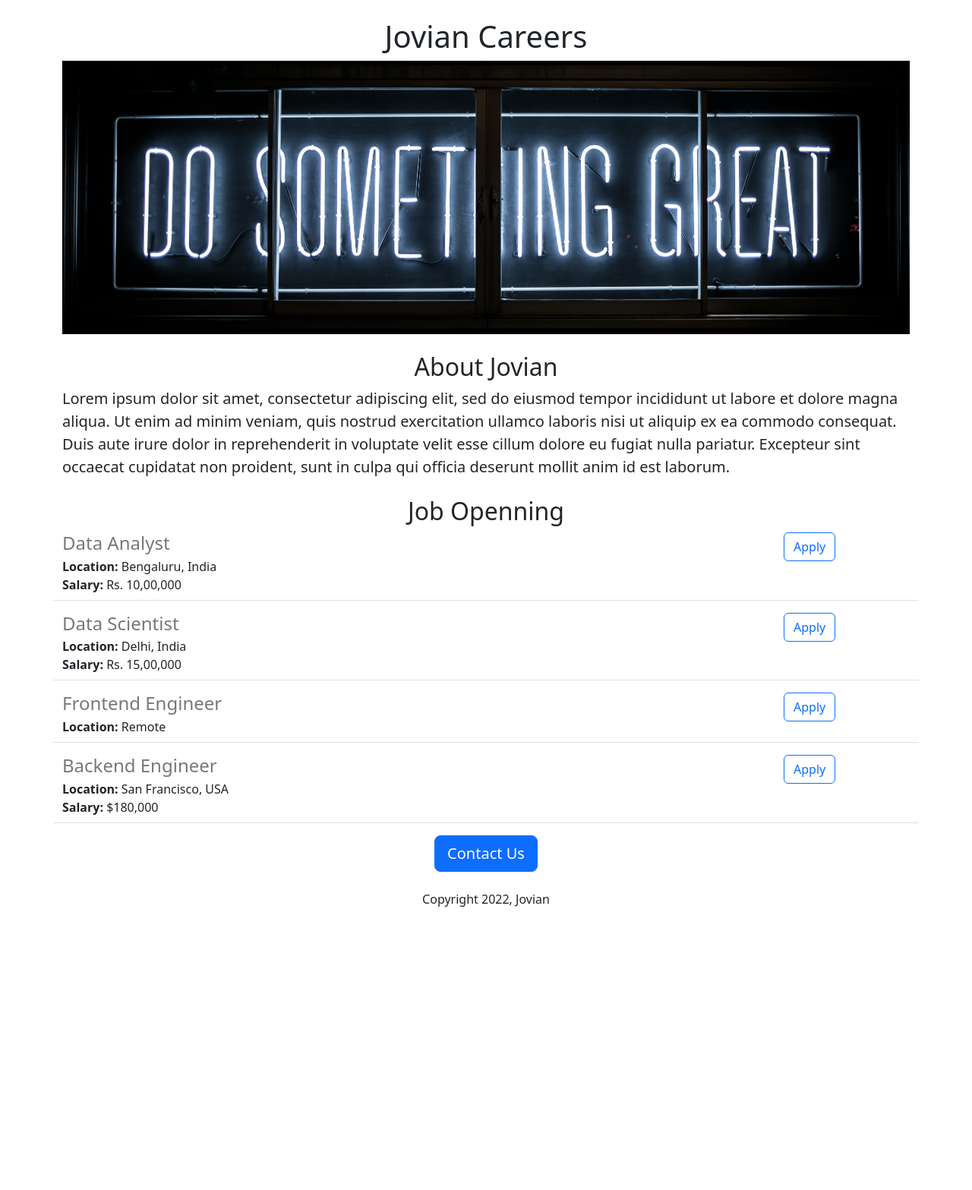
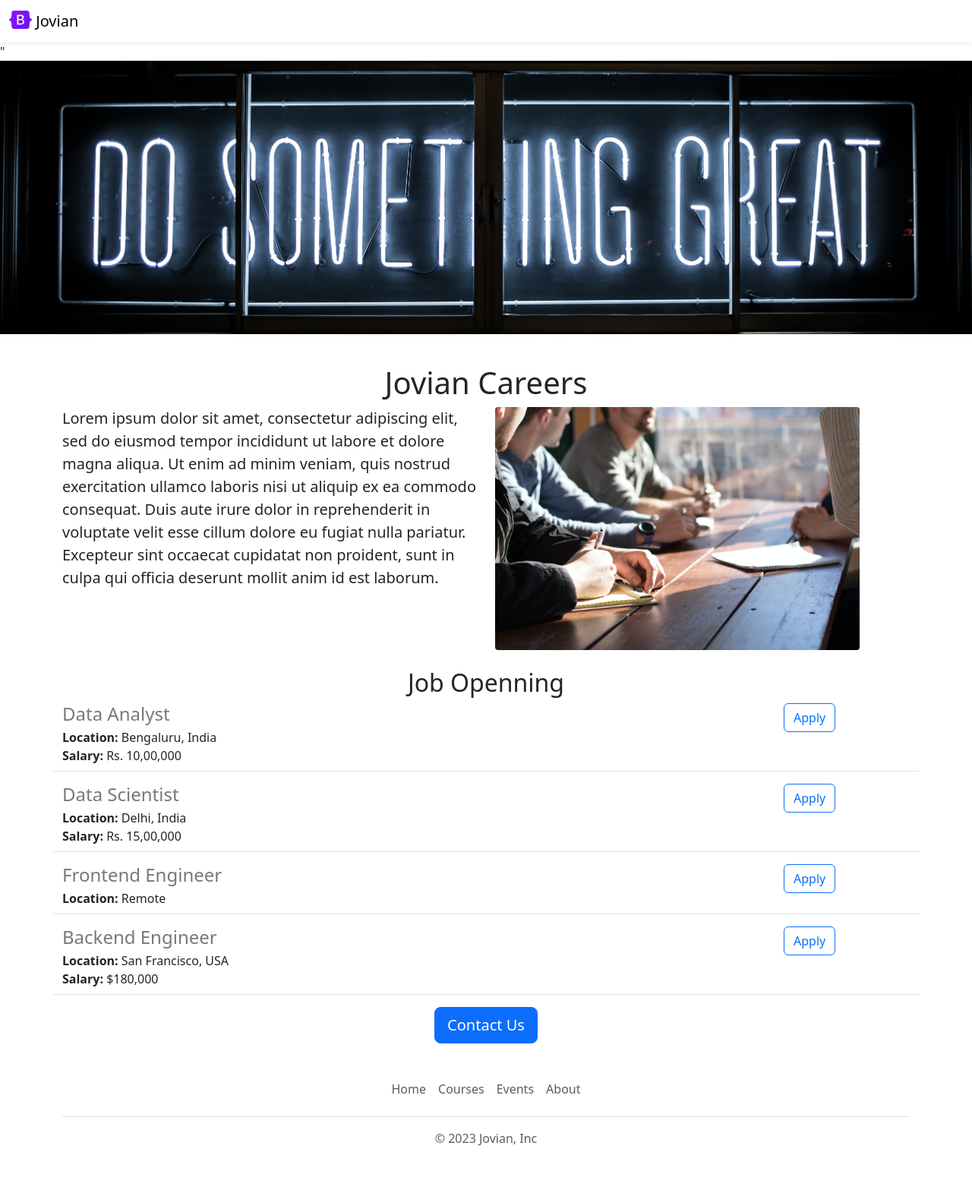
Before and after one commit to itdili65/Jovian-careers-website, a Flask app: page / in a window 1280 px wide. Shown: the whole page at 76% size. Before the commit the page ends 1194 px from the top, so only its background shows below. Run offline with Flask 3, Linux system fonts and the light colour scheme.

Commit message:
function improvement

```diff
--- /dev/null
+++ b/templates/foot.html
@@ -0,0 +1,12 @@
+<div class="container">
+  <footer class="py-3 my-4">
+    <ul class="nav justify-content-center border-bottom pb-3 mb-3">
+      <li class="nav-item"><a target="_blank" href="https://www.jovian.ai" class="nav-link px-2 text-body-secondary">Home</a></li>
+      <li class="nav-item"><a target="_blank" href="https://jovian.ai/learn" class="nav-link px-2 text-body-secondary">Courses</a></li>
+      <li class="nav-item"><a target="_blank" href="https://jovian.ai/events" class="nav-link px-2 text-body-secondary">Events</a></li>
+      <li class="nav-item"><a href="https://jovian.ai/about" class="nav-link px-2 text-body-secondary">About</a></li>
+
+    </ul>
+    <p class="text-center text-body-secondary">&copy; 2023 Jovian, Inc</p>
+  </footer>
+</div>
--- a/templates/home.html
+++ b/templates/home.html
@@ -12,19 +12,30 @@
         height: 360px;
         width: 100%;
         object-fit: cover;
+        margin-bottom: 16px;
       }
     </style>
 
   </head>
   <body>
+    {% include "nav.html" %}
+
+
+    <img class ="img-fluid" id="banner" src="https://075dc68a-4582-48f9-87fe-6e581f5d26cf-00-e5qjpbi8r73x.riker.repl.co/static/banner.jpg">
     <div class = "container">
 
       <h1 class = "text-center mt-2 mt-4">Jovian Careers</h1>
-      <img class = "img-fluid" id = "banner" src ="https://075dc68a-4582-48f9-87fe-6e581f5d26cf-00-e5qjpbi8r73x.riker.repl.co/static/banner.jpg">
-      <h2 class = "text-center mt-2 mt-4">About Jovian</h2>
-      <p class = "lead">
+    <div class="row" style="margin-bottom:16px">
+      <div class="col-6">
+
+        <p class = "lead">
         Lorem ipsum dolor sit amet, consectetur adipiscing elit, sed do eiusmod tempor incididunt ut labore et dolore magna aliqua. Ut enim ad minim veniam, quis nostrud exercitation ullamco laboris nisi ut aliquip ex ea commodo consequat. Duis aute irure dolor in reprehenderit in voluptate velit esse cillum dolore eu fugiat nulla pariatur. Excepteur sint occaecat cupidatat non proident, sunt in culpa qui officia deserunt mollit anim id est laborum.
-      </p>
+        </p>
+      </div>
+      <div class="d-none d-md-block  col-md-6">
+        <img src="/static/people.jpg" style = "height: 320px; border-radius: 4px;">
+      </div>
+    </div>
       <h2 class = "text-center mt-2 mt-4">Job Openning</h2>
       <div>
         {% for job in jobs %}
@@ -34,10 +45,12 @@
 
       </div>
       <div class = "text-center">
-        <button class ="btn btn-primary btn-lg">Contact Us</button>
-        <p class="mt-4">Copyright 2022, Jovian</p>
+        <a class ="btn btn-primary btn-lg" href="mailto:Hello@jovian.ai?subject=Question%20about%20job%20openning&body=My%20name%3A%20%3Cyour%20name%20here%3E%0D%0A%0D%0AMy%20question%3A%20%3Center%20question%20here%3E%0D%0A%0D%0A">Contact Us</a>
+
       </div>
 
     </div>
+    {% include "foot.html" %}
+
   </body>
 </html>
--- a/templates/jobitem.html
+++ b/templates/jobitem.html
@@ -11,6 +11,6 @@
     {% endif %}
   </div>
   <div class = "col-2">
-    <button type="button" class="btn btn-outline-primary">Apply</button>
+    <a href= "mailto:Hello@jovian.ai?subject=Application%20for%20{{job['title']}}&body=My%20name%3A%20%3Cyour%20name%20here%3E%0D%0A%0D%0AMy%20resume%20link%3A%20%3Cresume%20link%3E%0D%0A%0D%0AMy%20LinkIn%20link%3A%20%3CLinkIn%20link%3E" type="button" class="btn btn-outline-primary">Apply</a>
   </div>
 </div>
--- /dev/null
+++ b/templates/nav.html
@@ -0,0 +1,9 @@
+<nav class="navbar shadow-sm fixed-top bg-white">
+  <div class="container-fluid">
+    <a class="navbar-brand" href="#">
+      <img src="/static/logo.svg" alt="Logo" width="30" height="24" class="d-inline-block align-text-top">
+      Jovian
+    </a>
+  </div>
+</nav>
+<div style = "height: 56px;"></div>"
```
Also changed, not shown: static/logo.svg (added), static/people.jpg (added).
